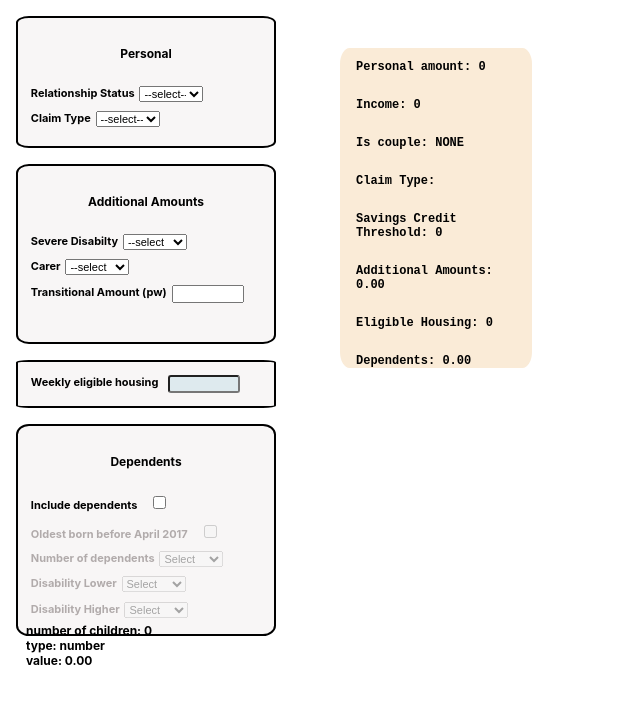
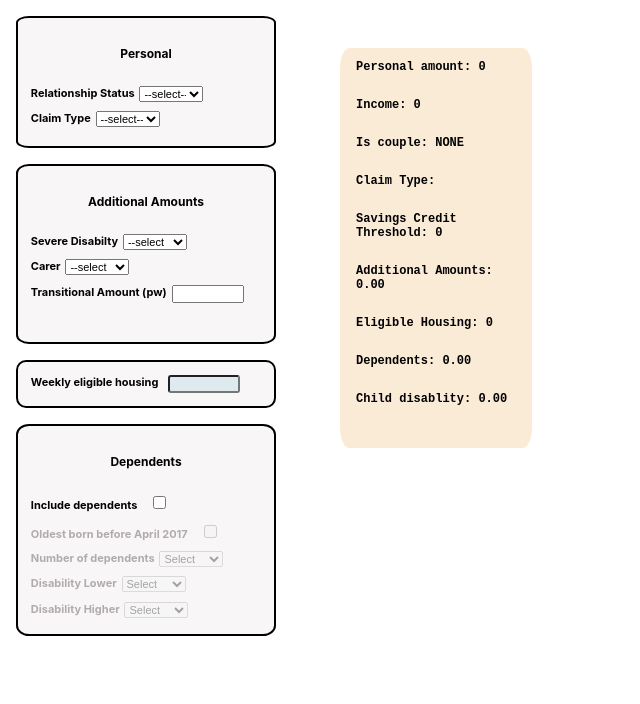
Before and after one commit to dnlstronge/pccalc, a React (Create React App) app: page / in a window 1280 px wide. Shown: the top 704 px of the page, without its empty margins (0-640 px from the left). Built offline with nearby package versions, Linux system fonts and the light colour scheme.

Commit message:
[x] - state updates firing as expected

```diff
--- a/src/Components/ApplicableAmounts/AA.js
+++ b/src/Components/ApplicableAmounts/AA.js
@@ -14,7 +14,7 @@ const AA = {
     childpre: 66.85,
     childpost: 56.35,
     disabledChild: 30.58,
-    disableCHildHigh: 95.48,
+    disabledChildHigh: 95.48,
 
 
 }
--- a/src/Components/Children/Children.js
+++ b/src/Components/Children/Children.js
@@ -150,9 +150,6 @@ useEffect(() => {
           <option value="10">10</option>
         </select>
       </label>
-      <div>number of children: {numberChildren}</div>
-      <div>type: {typeof(numberChildren)}</div>
-      <div>value: {temp}</div>
     </div>
   );
 }
--- a/src/Components/Housing/Housing.module.css
+++ b/src/Components/Housing/Housing.module.css
@@ -8,7 +8,7 @@
     margin: 1rem;
     padding: 0.5rem;
     background: rgb(248, 246, 246);
-    border-radius: 5%;
+    border-radius: 10px;
     border: 2px solid black;
 }
 
--- a/src/Components/Main/Main.js
+++ b/src/Components/Main/Main.js
@@ -132,6 +132,9 @@ const Main = (props) => {
           <p className={classes.state_p}>
             Dependents: {applicable.dependents}
           </p>
+          <p className={classes.state_p}>
+            Child disablity: {(applicable.dislow + applicable.dishigh).toFixed(2)}
+          </p>
         </section>
       </div>
     </Fragment>
--- a/src/Components/Main/Main.module.css
+++ b/src/Components/Main/Main.module.css
@@ -8,7 +8,7 @@
     font-weight: bold;
     display: flex;
     flex-direction: column;
-    height: 20rem;
+    height: 25rem;
     width: 10rem;
     background-color: antiquewhite;
     border-radius: 5%;
```
